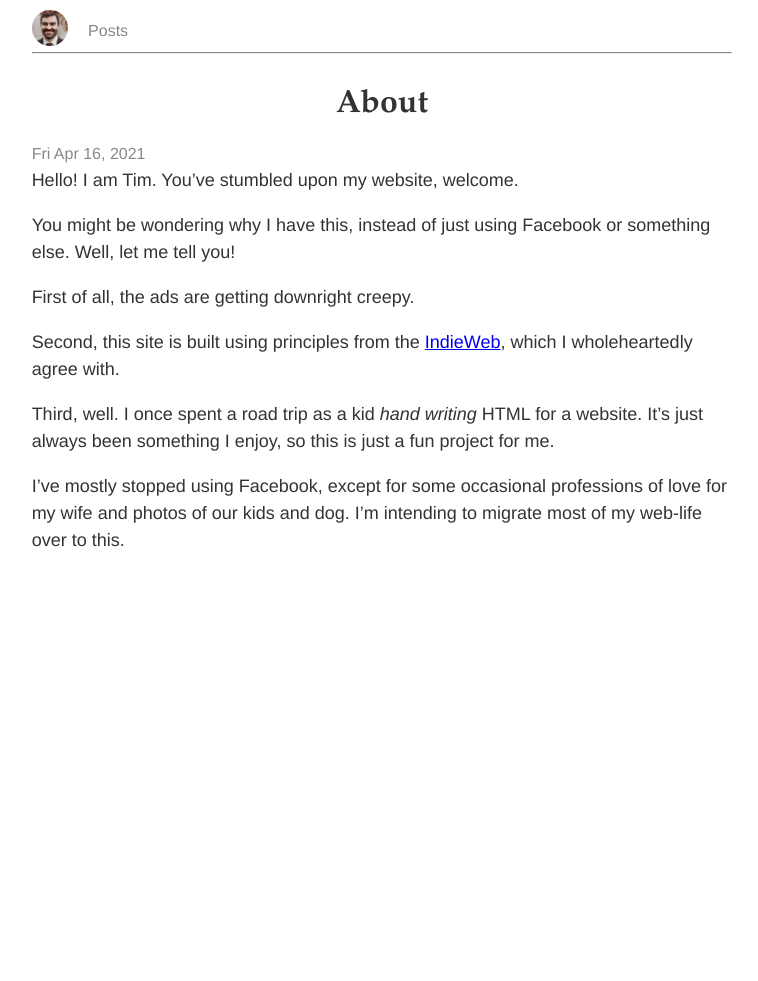
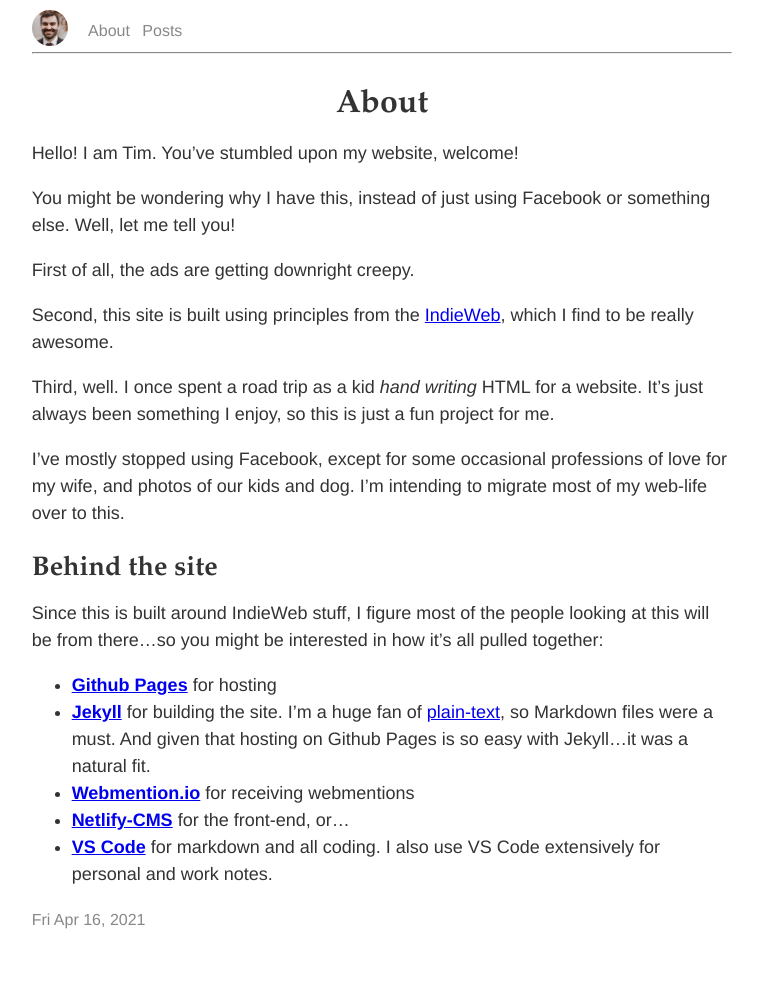
Before and after one commit to rockorager/rockorager.github.com, a Jekyll site: the page built from about.md, in a window 1280 px wide. Shown: the whole page, without its empty margins (258-1016 px from the left). Built offline with Jekyll 4.4.1, drawn with Linux system fonts in a browser that asks for light colours; before the commit the page ends 900 px from its top, so only the background shows below that.

Commit message:
Add about.html

```diff
--- a/_includes/head.html
+++ b/_includes/head.html
@@ -18,6 +18,7 @@
         <img src="/assets/img/tim.jpeg" alt="Home" class="avatar u-photo">
         <span hidden class="p-name">Tim Culverhouse</span>
       </a>
+      <a href="/about">About</a>
       <a href="/posts">Posts</a>
     </header>
     <hr>
--- a/_layouts/page.html
+++ b/_layouts/page.html
@@ -2,6 +2,7 @@
     <article class="h-entry">
         <h1 class="p-name">{{ page.title }}</h1>
         <a hidden class="h-card p-author" href="https://www.timculverhouse.com"><img src="/assets/img/tim.jpeg" alt="Tim Culverhouse">Tim Culverhouse</a>
+        <div class="e-content">{{ content }}</div>
         {% if page.updated != "" %}
         <time class="dt-published" datetime="{{page.updated}}">Updated {{ page.updated | date: "%a %b %d, %Y" }}</time>
         <br>
@@ -9,7 +10,6 @@
     {% else %}
         <time class="dt-published" datetime="{{page.date}}">{{ page.date | date: "%a %b %d, %Y" }}</time>
     {% endif %}
-        <div class="e-content">{{ content }}</div>
     </article>
 {% include webmentions.html %}
 {% include foot.html %}
--- a/about.md
+++ b/about.md
@@ -5,14 +5,24 @@ date: 2021-04-16 14:15:41
 updated: ""
 ---
 
-Hello! I am Tim. You've stumbled upon my website, welcome.
+Hello! I am Tim. You've stumbled upon my website, welcome!
 
 You might be wondering why I have this, instead of just using Facebook or something else. Well, let me tell you!
 
 First of all, the ads are getting downright creepy.
 
-Second, this site is built using principles from the [IndieWeb](https://www.indieweb.org), which I wholeheartedly agree with.
+Second, this site is built using principles from the [IndieWeb](https://www.indieweb.org), which I find to be really awesome.
 
 Third, well. I once spent a road trip as a kid *hand writing* HTML for a website. It's just always been something I enjoy, so this is just a fun project for me.
 
-I've mostly stopped using Facebook, except for some occasional professions of love for my wife and photos of our kids and dog. I'm intending to migrate most of my web-life over to this.
+I've mostly stopped using Facebook, except for some occasional professions of love for my wife, and photos of our kids and dog. I'm intending to migrate most of my web-life over to this.
+
+## Behind the site
+
+Since this is built around IndieWeb stuff, I figure most of the people looking at this will be from there...so you might be interested in how it's all pulled together:
+
+- **[Github Pages](https://pages.github.com/)** for hosting
+- **[Jekyll](https://jekyllrb.com/)** for building the site. I'm a huge fan of [plain-text](https://plaintextproject.online/), so Markdown files were a must. And given that hosting on Github Pages is so easy with Jekyll...it was a natural fit.
+- **[Webmention.io](https://webmention.io/)** for receiving webmentions
+- **[Netlify-CMS](https://www.netlifycms.org/)** for the front-end, or...
+- **[VS Code](https://code.visualstudio.com/)** for markdown and all coding. I also use VS Code extensively for personal and work notes.
```
Also changed, not shown: 4 other files. Lines whose indentation alone changed are shown as unchanged.
